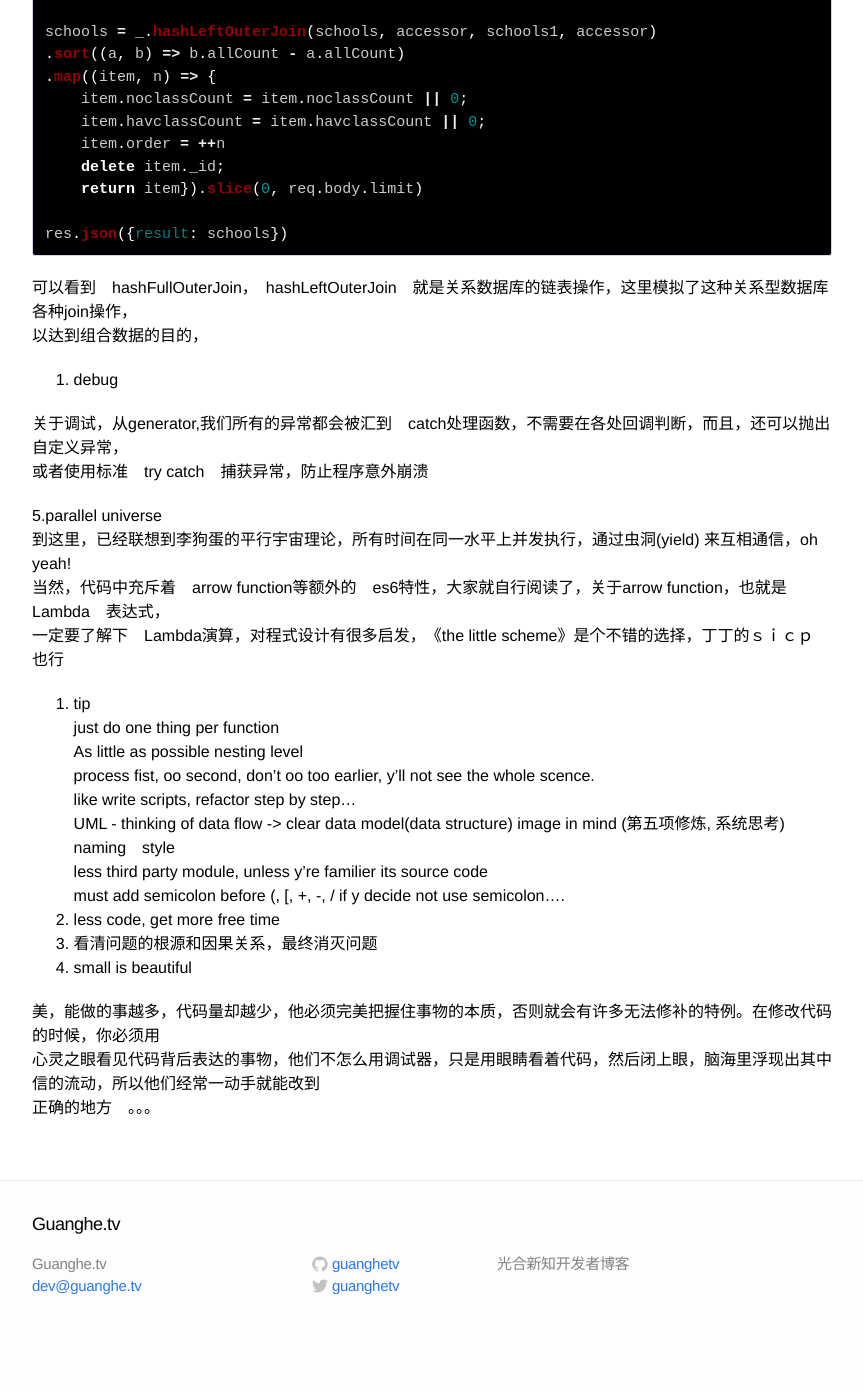
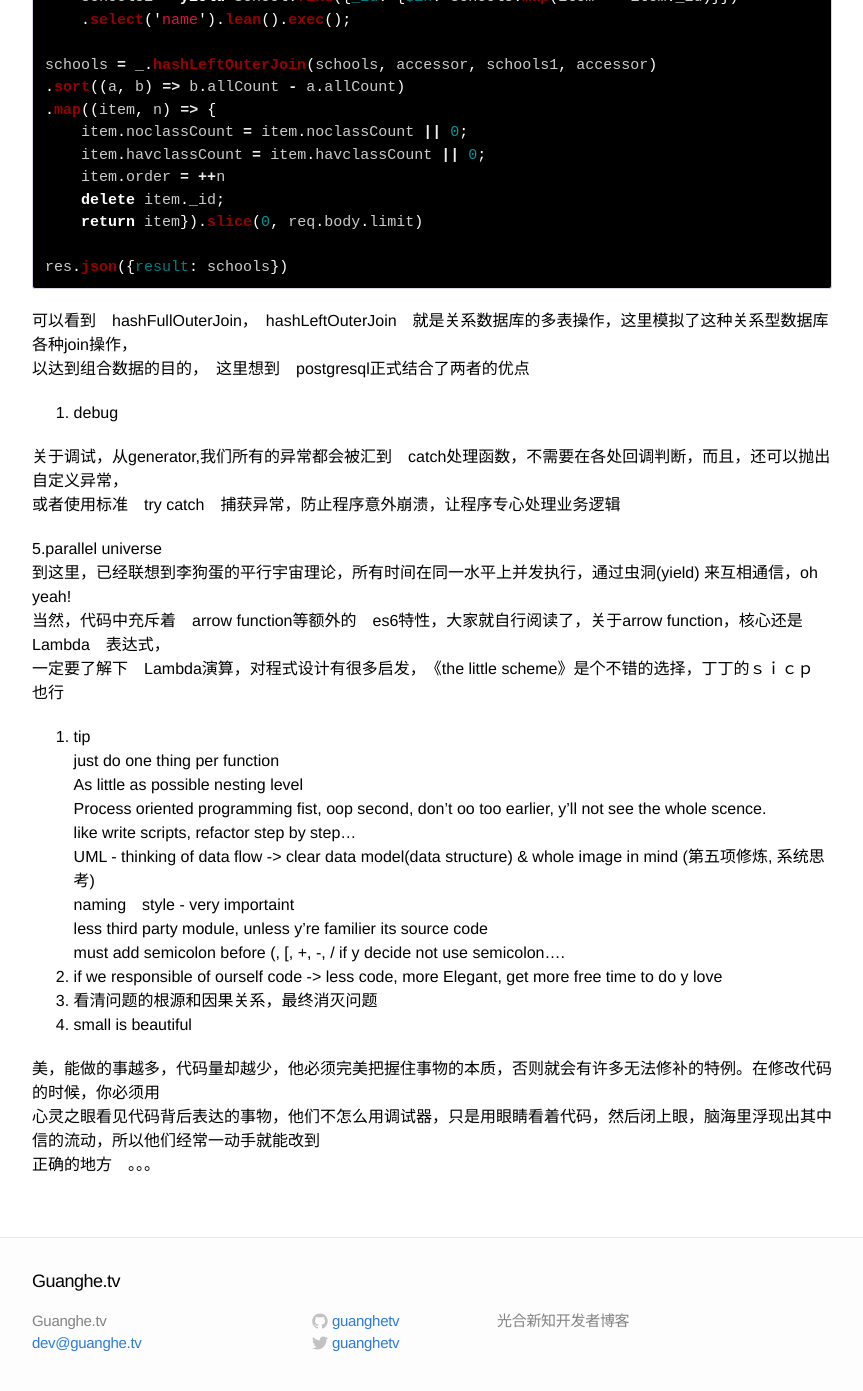
Before and after one commit to guanghetv/guanghetv.github.io, a Jekyll site: the page built from _posts/2015-06-18-a-style-of-coding-with-es6.markdown, in a window 1280 px wide and 1400 px high, scrolled down 4319 px. Shown: the top 1391 px of the window, without its empty margins (208-1071 px from the left). Built offline with Jekyll 4.4.1, drawn with Linux system fonts in a browser that asks for light colours; Markdown is read by kramdown in place of the engine named in the settings; comment, search, counter and statistics services are not loaded; before the commit the page ends 5662 px from its top, so only the background shows below that; some of the changed text lies outside the part shown.

Commit message:
Update 2015-06-18-a-style-of-coding-with-es6.markdown

````diff
--- a/_posts/2015-06-18-a-style-of-coding-with-es6.markdown
+++ b/_posts/2015-06-18-a-style-of-coding-with-es6.markdown
@@ -151,16 +151,18 @@ userMapList = userMapList.reduce((a, b) => {
     return a
 }, {})
 ```
-这种就是多次聚合操作
+这种是重复聚合操作，类似mongo的连续２个group管道操作
 
+```javascript
 var users = results.filter( item => !(item.count == 1 && item.registDate >= startDate) ) // exclude activated users
 var userMap = users.reduce((a, b) => {
     ++a[ (b.count >= 12) ? 'd12+' : 'd'+ b.count ]
     a.allCount += b.count
     return a
 }, {d1:0,d2:0,d3:0,d4:0,d5:0,d6:0,d7:0,d8:0,d9:0,d10:0,d11:0,'d12+':0,allCount:0})
+```
 
-这种是结合过滤进行reduce 操作
+结合过滤管道进行reduce 操作
 ```javascript
 userMapList.reduce((a, b) => {
     b.users = b.users.filter(item => a[item] === undefined)
@@ -201,30 +204,30 @@ schools = _.hashLeftOuterJoin(schools, accessor, schools1, accessor)
 res.json({result: schools})
 ```
 
-可以看到　hashFullOuterJoin，　hashLeftOuterJoin　就是关系数据库的链表操作，这里模拟了这种关系型数据库各种join操作，
-以达到组合数据的目的，
+可以看到　hashFullOuterJoin，　hashLeftOuterJoin　就是关系数据库的多表操作，这里模拟了这种关系型数据库各种join操作，
+以达到组合数据的目的，　这里想到　postgresql正式结合了两者的优点
 
 4. debug
 
 关于调试，从generator,我们所有的异常都会被汇到　catch处理函数，不需要在各处回调判断，而且，还可以抛出自定义异常，
-或者使用标准　try catch　捕获异常，防止程序意外崩溃
+或者使用标准　try catch　捕获异常，防止程序意外崩溃，让程序专心处理业务逻辑
 
 5.parallel universe
 到这里，已经联想到李狗蛋的平行宇宙理论，所有时间在同一水平上并发执行，通过虫洞(yield) 来互相通信，oh yeah!
-当然，代码中充斥着　arrow function等额外的　es6特性，大家就自行阅读了，关于arrow function，也就是　Lambda　表达式，
+当然，代码中充斥着　arrow function等额外的　es6特性，大家就自行阅读了，关于arrow function，核心还是　Lambda　表达式，
 一定要了解下　Lambda演算，对程式设计有很多启发，　《the little scheme》是个不错的选择，丁丁的ｓｉｃｐ 也行
 
 6. tip
 just do one thing per function
 As little as possible nesting level
-process fist, oo second, don't oo too earlier, y'll not see the whole scence.
+Process oriented programming fist, oop second, don't oo too earlier, y'll not see the whole scence.
 like write scripts, refactor step by step...
-UML - thinking of data flow -> clear data model(data structure) image in mind (第五项修炼, 系统思考)
-naming　style
+UML - thinking of data flow -> clear data model(data structure) & whole image in mind (第五项修炼, 系统思考)
+naming　style - very importaint
 less third party module, unless y're familier its source code
 must add semicolon before (, [, +, -, / if y decide not use semicolon....
 
-7. less code, get more free time
+7. if we responsible of ourself code -> less code, more Elegant, get more free time to do y love
 
 8. 看清问题的根源和因果关系，最终消灭问题
 
````
Also changed, not shown: other parts of _posts/2015-06-18-a-style-of-coding-with-es6.markdown (+3 -2 lines).
